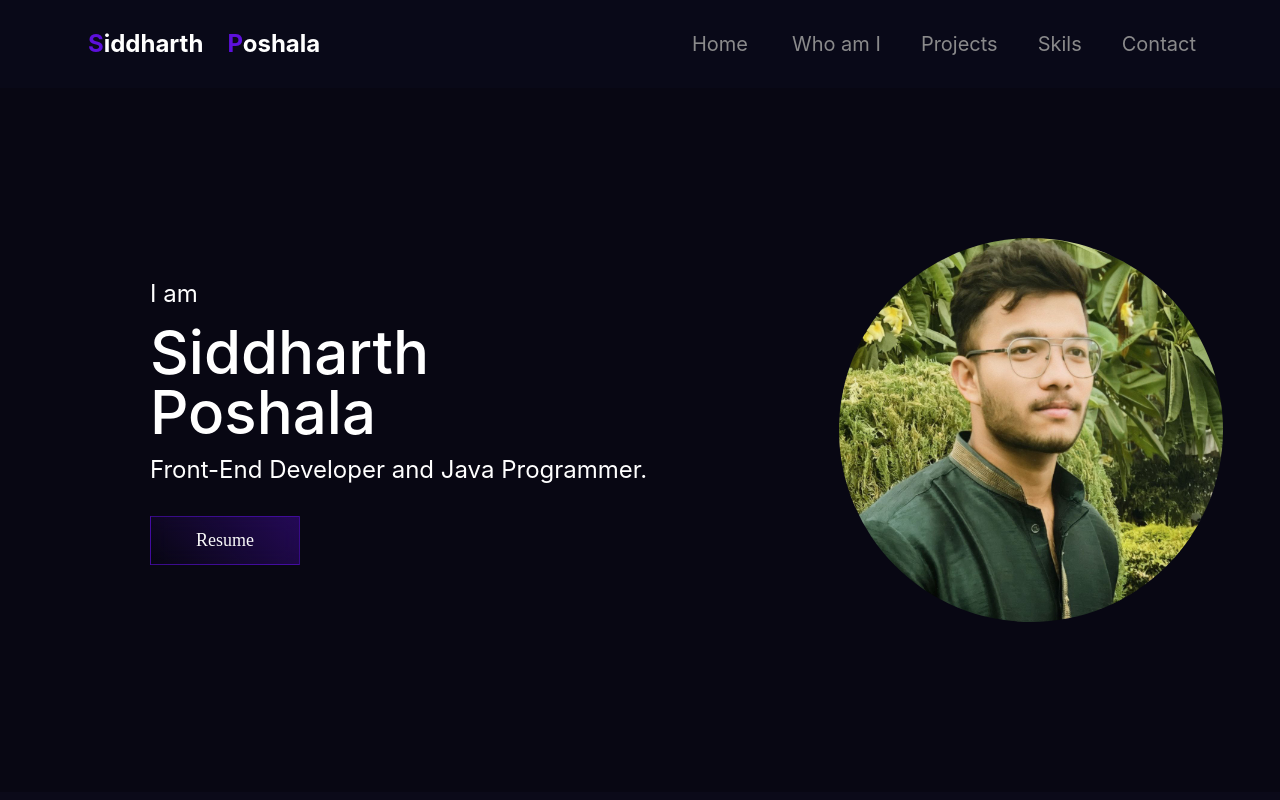
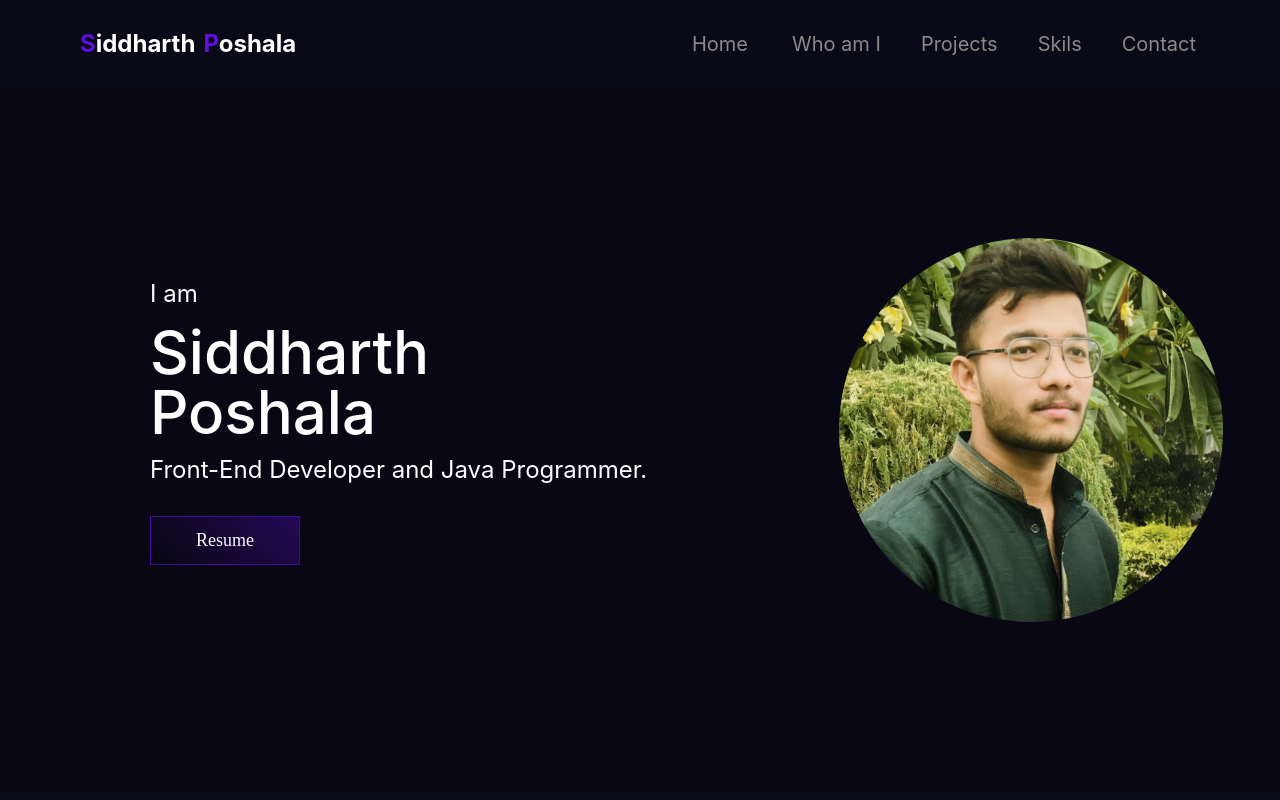
Before and after one commit to Siddharthposhala/myportfolio.siddharthposhala, a React (Create React App) app: page / in a window 1280 px wide. Shown: the top 800 px of the page. Built offline with nearby package versions, Linux system fonts and the light colour scheme.

Commit message:
Resolved conflicts

```diff
--- a/src/App.css
+++ b/src/App.css
@@ -253,10 +253,10 @@
 }
 
 .s-skills .grid-layout .skills {
-  margin: 24px auto;
+  margin: 12px auto;
   display: grid;
-  grid-template-columns: repeat(auto-fit, minmax(250px, 1fr));
-  gap: 16px;
+  grid-template-columns: repeat(auto-fit, minmax(130px, 1fr));
+  gap: 8px;
   width: 80%;
 }
 
--- a/src/App.js
+++ b/src/App.js
@@ -121,18 +121,21 @@ function App() {
         >
           Home
         </button>
+        <br />
         <button
           onClick={whoiamClick}
           className="mr-4 py-2 px-3 text-white transition duration-300 ease-in-out navbar-button text-xl"
         >
           Who am I
         </button>
+        <br />
         <button
           onClick={projectClick}
           className="mr-4 py-2 px-3 text-white transition duration-300 ease-in-out navbar-button text-xl"
         >
           Projects
         </button>
+        <br />
         <button
           onClick={skillsClick}
           className="block py-2 px-5 text-white transition duration-300 ease-in-out navbar-button text-xl mr-8"
@@ -153,9 +156,7 @@ function App() {
     <div className="scrollbar-hori">
       <nav className="sticky-nav relative flex items-center justify-between px-6 py-4  text-white navcolor">
         <div className="flex items-center">
-          <h1 className="text-2xl font-bold ml-12  mr-2 px-4 py-3 logo">
-            Siddharth
-          </h1>
+          <h1 className="text-2xl font-bold ml-12 px-2 py-3 logo">Siddharth</h1>
           <h1 className="text-2xl font-bold mr-4 logo">Poshala</h1>
         </div>
         {isMobile ? (
```
